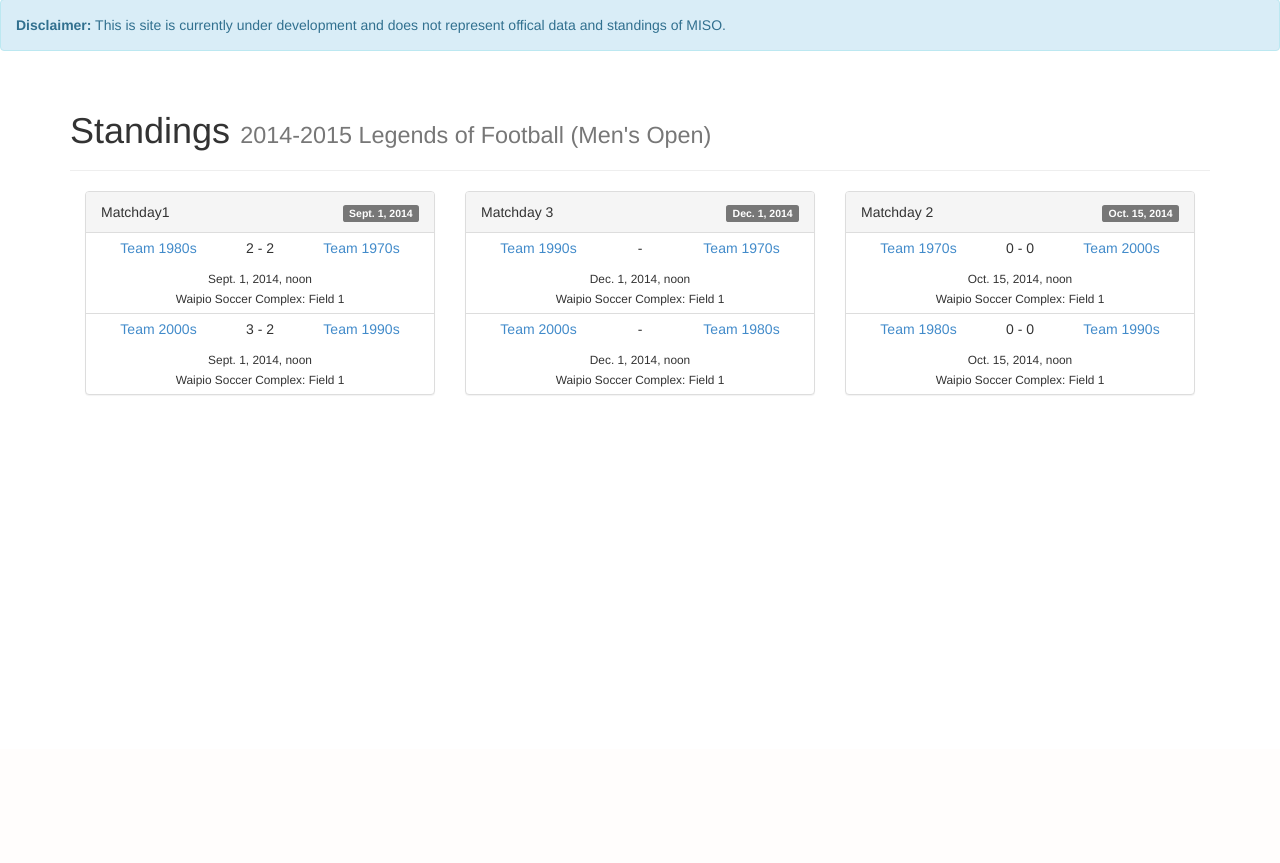
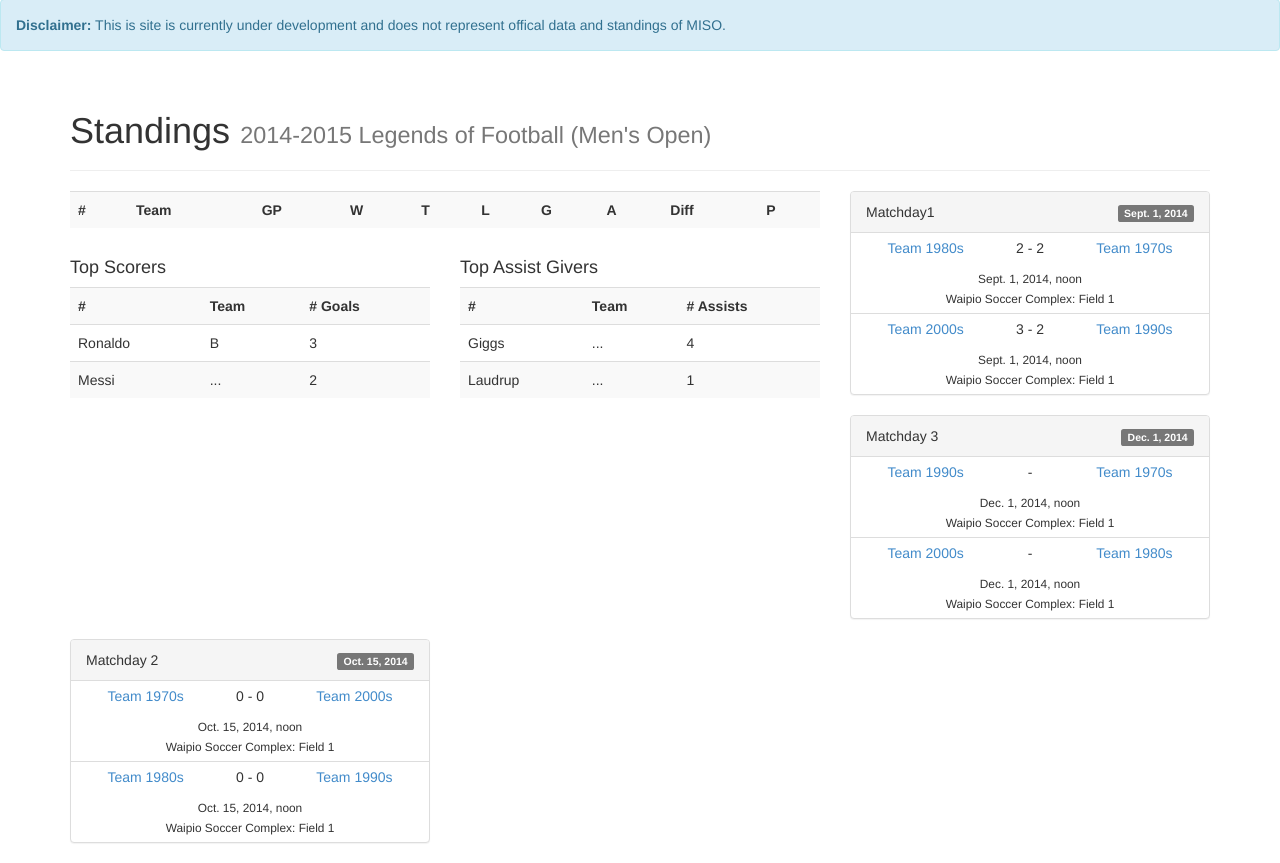
Before and after one commit to tammolaube/soccer-island, a Django app: template soccer_island/stats/templates/stats/standings.html in a window 1280 px wide. Shown: the part 51-914 px from the top of the page. Before the commit the page ends 446 px from the top, so only its background shows below. Run offline with Django 3.2, Linux system fonts and the light colour scheme; the template is opened without the code that fills it: values that come from a table or form of the project are taken from there, others are empty; data comes from the database, SQL or seed files in the repository; some libraries are stand-ins or nearby versions.

Commit message:
combined marcus' and knox's html with template

```diff
--- a/soccer_island/stats/templates/stats/standings.html
+++ b/soccer_island/stats/templates/stats/standings.html
@@ -1,20 +1,83 @@
 {% extends "base.html" %}
-
 {% block title %}Standings - {{ season }}{% endblock %}
-
 {% block content %}
 <div class="page-header">
   <h1>Standings <small>{{ season }}</small></h1>
 </div>
-
-  <ul>
+<div class="row">
+<div class="col-md-8">
+  <table class="table table-striped">
+    <tr>
+      <th>#</th>
+      <th>Team</th>
+      <th>GP</th>
+      <th>W</th>
+      <th>T</th>
+      <th>L</th>
+      <th>G</th>
+      <th>A</th>
+      <th>Diff</th>
+      <th>P</th>
+    </tr>
     {% for team in standings %}
-      <li>{{ team.name }} {{ team.num_games }} {{ team.num_wins }} {{ team.num_draws }} {{ team.num_losses }} {{ team.goal_diff }} {{ team.num_scored_goals }} {{ team.num_conceded_goals }} {{ team.num_points}} </li>
+    <tr>
+      <td>{{ forloop.counter }}</td>
+      <td><a href="{{ team.url }}">{{ team.name }}</a></td>
+      <td>{{ team.num_games }}</td>
+      <td>{{ team.num_wins }}</td>
+      <td>{{ team.num_draws }}</td>
+      <td>{{ team.num_losses }}</td>
+      <td>{{ team.goal_diff }}</td>
+      <td>{{ team.num_scored_goals }}</td>
+      <td>{{ team.num_conceded_goals }}</td>
+      <td>{{ team.num_points}}</td>
+    </tr>
     {% endfor %}
-  </ul>
-
+  </table>
+  <div class="row">
+    <div class="col-md-6">
+      <h4 class="heading">Top Scorers</h4>
+      <table class="table table-striped">
+        <tr>
+          <th>#</th>
+          <th>Team</th>
+          <th># Goals</th>
+        </tr>
+        <tr>
+          <td>Ronaldo</td>
+          <td>B</td>
+          <td>3</td>
+        </tr>
+        <tr>
+          <td>Messi</td>
+          <td>...</td>
+          <td>2</td>
+        </tr>
+      </table>
+    </div>
+    <div class="col-md-6">
+      <h4 class="heading">Top Assist Givers</h4>
+      <table class="table table-striped">
+        <tr>
+          <th>#</th>
+          <th>Team</th>
+          <th># Assists</th>
+        </tr>
+        <tr>
+          <td>Giggs</td>
+          <td>...</td>
+          <td>4</td>
+        </tr>
+        <tr>
+          <td>Laudrup</td>
+          <td>...</td>
+          <td>1</td>
+        </tr>
+      </table>
+    </div>
+  </div>
+</div>
 {% for matchday in matchdays %}
 {% include 'stats/matchday.html' %}
 {% endfor %}
-
 {% endblock %}
```
Lines whose indentation alone changed are shown as unchanged.
